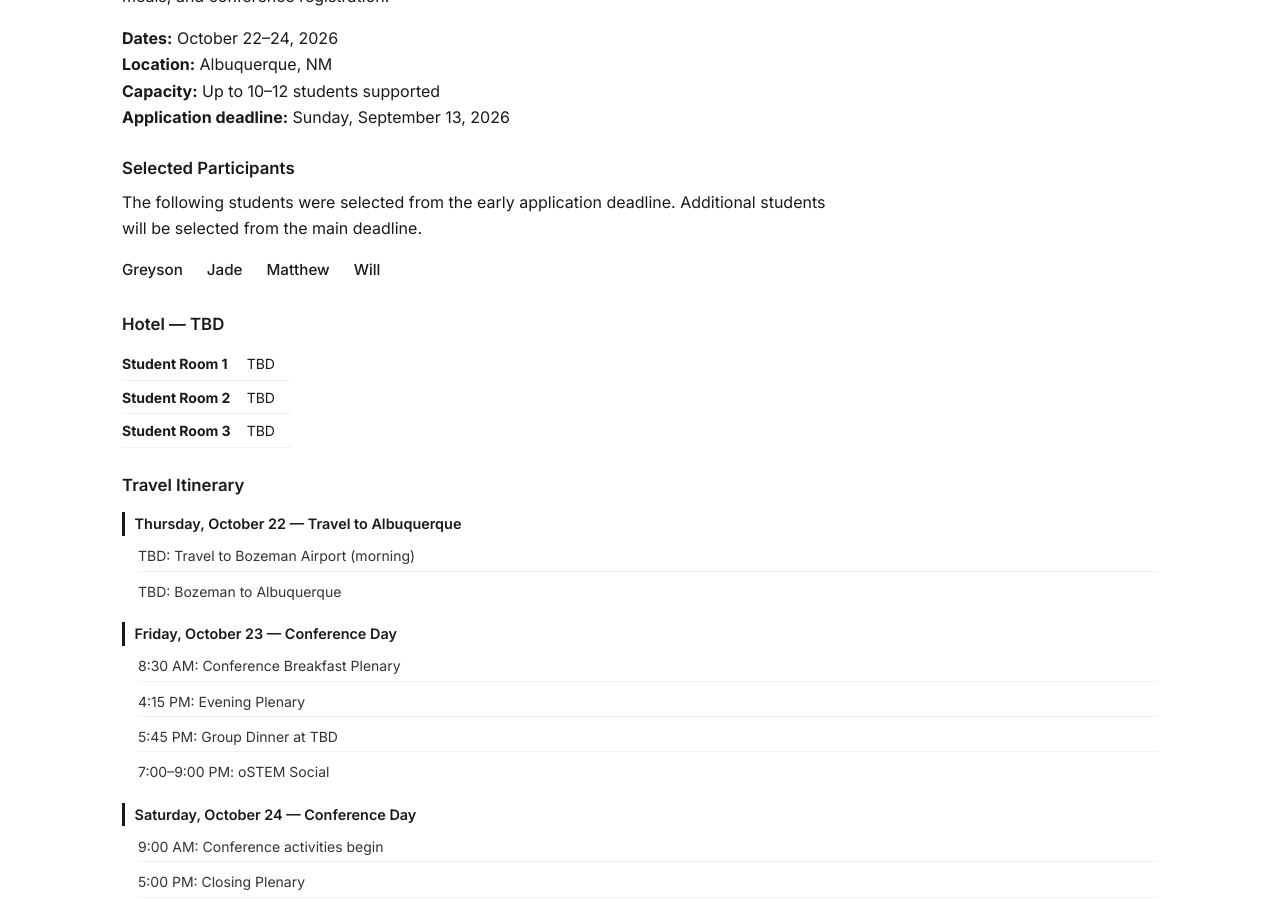
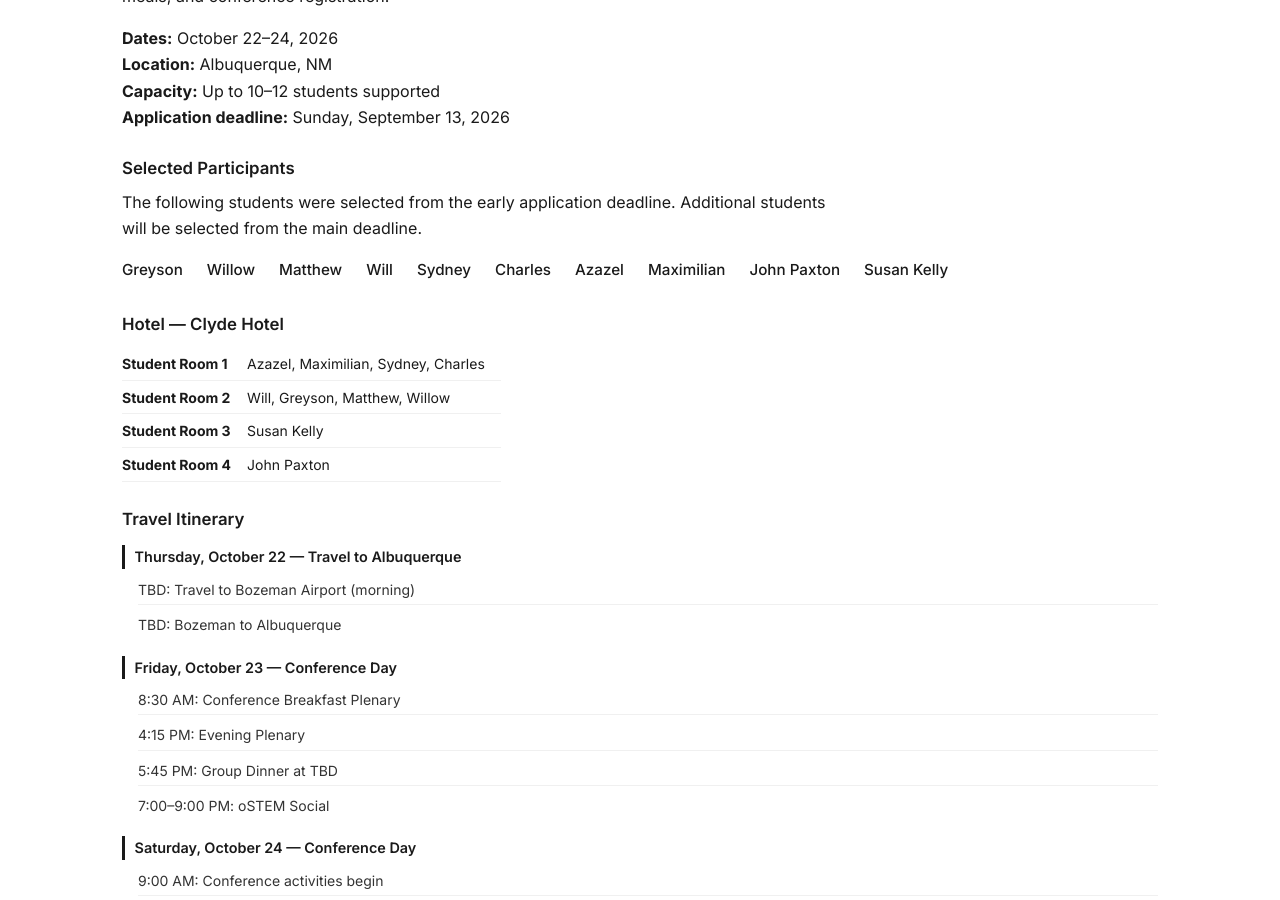
Before and after one commit to ostemmontanastate-cyber/ostem-website, a Jekyll site: the page built from conference/index.md, in a window 1280 px wide and 900 px high, scrolled down 1553 px. Built offline with Jekyll 4.4.1, drawn with Linux system fonts in a browser that asks for light colours.

Commit message:
Updated to the room information for the oSTEM 2026 conference

```diff
--- a/_data/conferences.yml
+++ b/_data/conferences.yml
@@ -21,17 +21,38 @@
   description: "The 2026 national conference will take place October 22–24 in Albuquerque, New Mexico. The chapter can potentially support 10–12 students. Attendees receive airfare, shared lodging, group meals, and conference registration."
   participants:
     - Greyson
-    - Jade
+    - Willow
     - Matthew
     - Will
-  hotel: "TBD"
+    - Sydney
+    - Charles
+    - Azazel
+    - Maximilian
+    - John Paxton
+    - Susan Kelly
+  hotel: "Clyde Hotel"
+  flight-information:
+    - 7:05 (flight):
+      - departure: 5:00am leave time from in front of yellowstone hall (Car pool with charles)
+      - Charles
+      - Azazel
+      - Maximilian
+      - Sydney
+    - 5:50 (flight):
+      - departure: 4:00am leave time from paxton's house (Car Pool from Paxton's)
+      - Greyson
+      - Willow
+      - Matthew
+      - Will
   hotel_rooms:
     - label: "Student Room 1"
-      occupants: "TBD"
+      occupants: "Azazel, Maximilian, Sydney, Charles"
     - label: "Student Room 2"
-      occupants: "TBD"
+      occupants: "Will, Greyson, Matthew, Willow"
     - label: "Student Room 3"
-      occupants: "TBD"
+      occupants: "Susan Kelly"
+    - label: "Student Room 4"
+      occupants: "John Paxton"
   itinerary:
     - day: "Thursday, October 22 — Travel to Albuquerque"
       events:
```
